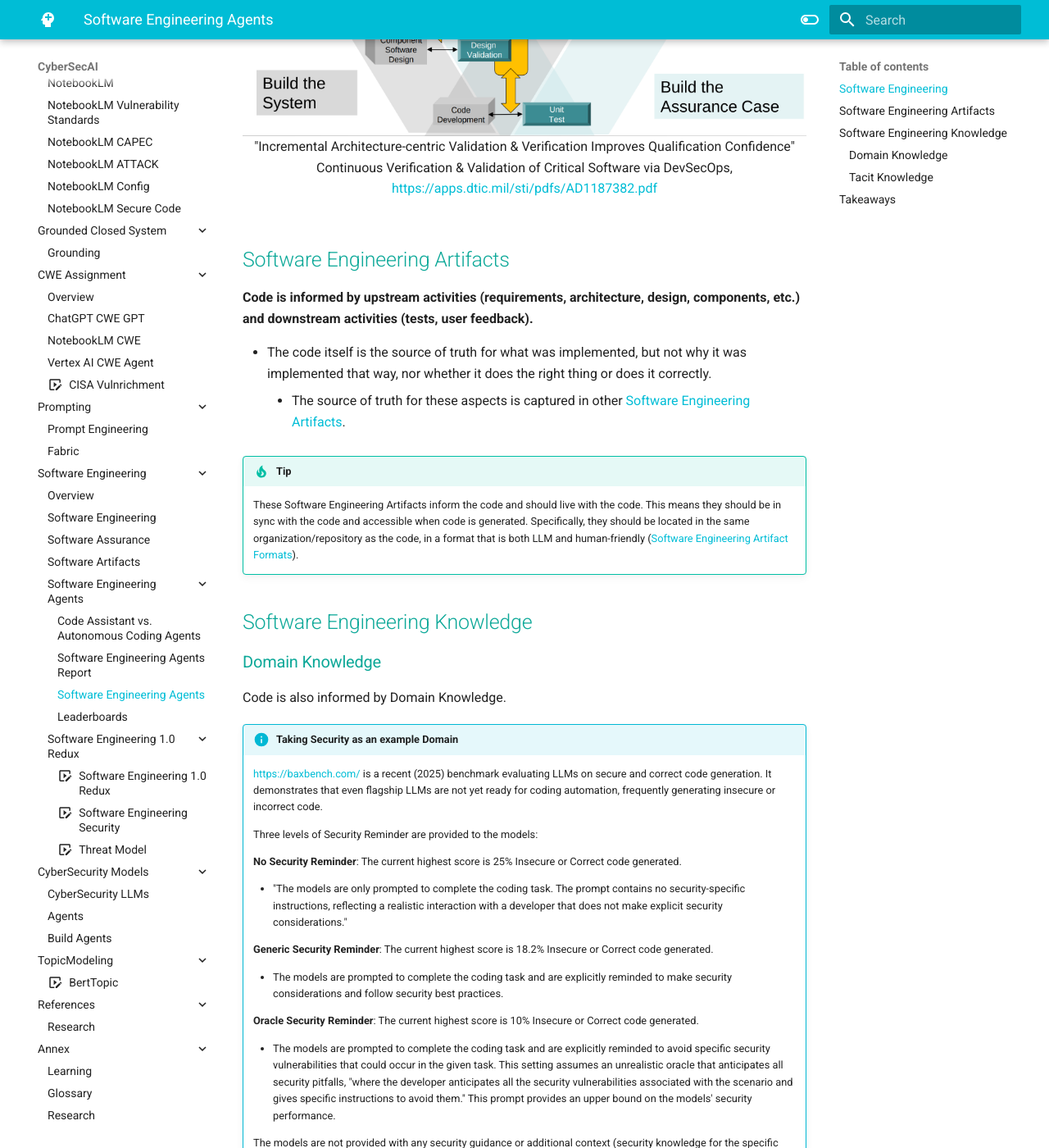
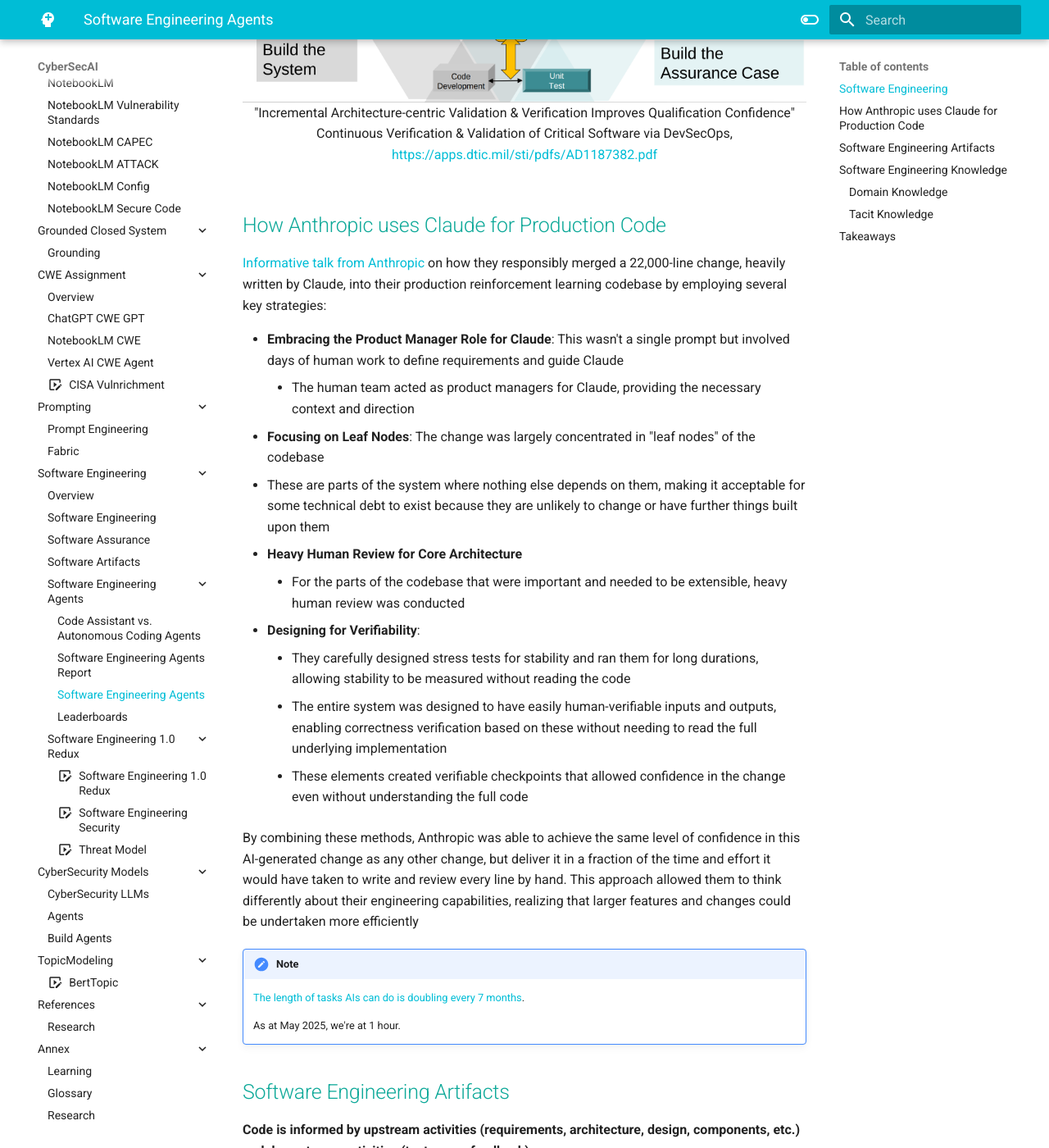
Before and after one commit to CyberSecAI/CyberSecAI.github.io, an MkDocs documentation site: the page built from docs/software/swe_agents.md, in a window 1280 px wide and 1400 px high, scrolled down 681 px. Shown: the whole window at 82% size. Built offline with MkDocs 1.6.1 and Material for MkDocs 9.7.7, drawn with Linux system fonts in a browser that asks for light colours; comment, search, counter and statistics services are not loaded; some of the changed text lies outside the part shown.

Commit message:
add anthropic video on prod code

```diff
--- a/docs/software/swe_agents.md
+++ b/docs/software/swe_agents.md
@@ -12,6 +12,32 @@
 "Incremental Architecture-centric Validation & Verification Improves Qualification Confidence"
 Continuous Verification & Validation of Critical Software via DevSecOps, https://apps.dtic.mil/sti/pdfs/AD1187382.pdf
 </figure>
+
+## How Anthropic uses Claude for Production Code
+
+[Informative talk from Anthropic](https://www.youtube.com/watch?v=fHWFF_pnqDk) on how they responsibly merged a 22,000-line change, heavily written by Claude, into their production reinforcement learning codebase by employing several key strategies:
+
+- **Embracing the Product Manager Role for Claude**: This wasn't a single prompt but involved days of human work to define requirements and guide Claude
+    - The human team acted as product managers for Claude, providing the necessary context and direction
+- **Focusing on Leaf Nodes**: The change was largely concentrated in "leaf nodes" of the codebase
+  -   These are parts of the system where nothing else depends on them, making it acceptable for some technical debt to exist because they are unlikely to change or have further things built upon them
+- **Heavy Human Review for Core Architecture**
+    - For the parts of the codebase that were important and needed to be extensible, heavy human review was conducted
+- **Designing for Verifiability**:
+    - They carefully designed stress tests for stability and ran them for long durations, allowing stability to be measured without reading the code
+    - The entire system was designed to have easily human-verifiable inputs and outputs, enabling correctness verification based on these without needing to read the full underlying implementation
+    - These elements created verifiable checkpoints that allowed confidence in the change even without understanding the full code
+
+By combining these methods, Anthropic was able to achieve the same level of confidence in this AI-generated change as any other change, but deliver it in a fraction of the time and effort it would have taken to write and review every line by hand. This approach allowed them to think differently about their engineering capabilities, realizing that larger features and changes could be undertaken more efficiently
+
+
+!!! note
+
+    [The length of tasks AIs can do is doubling every 7 months](https://youtu.be/fHWFF_pnqDk?t=220).
+
+    As at May 2025, we're at 1 hour.
+
+
 
 ## Software Engineering Artifacts
 
```
Also changed, not shown: other parts of docs/software/swe_agents.md (+1 -1 lines).
